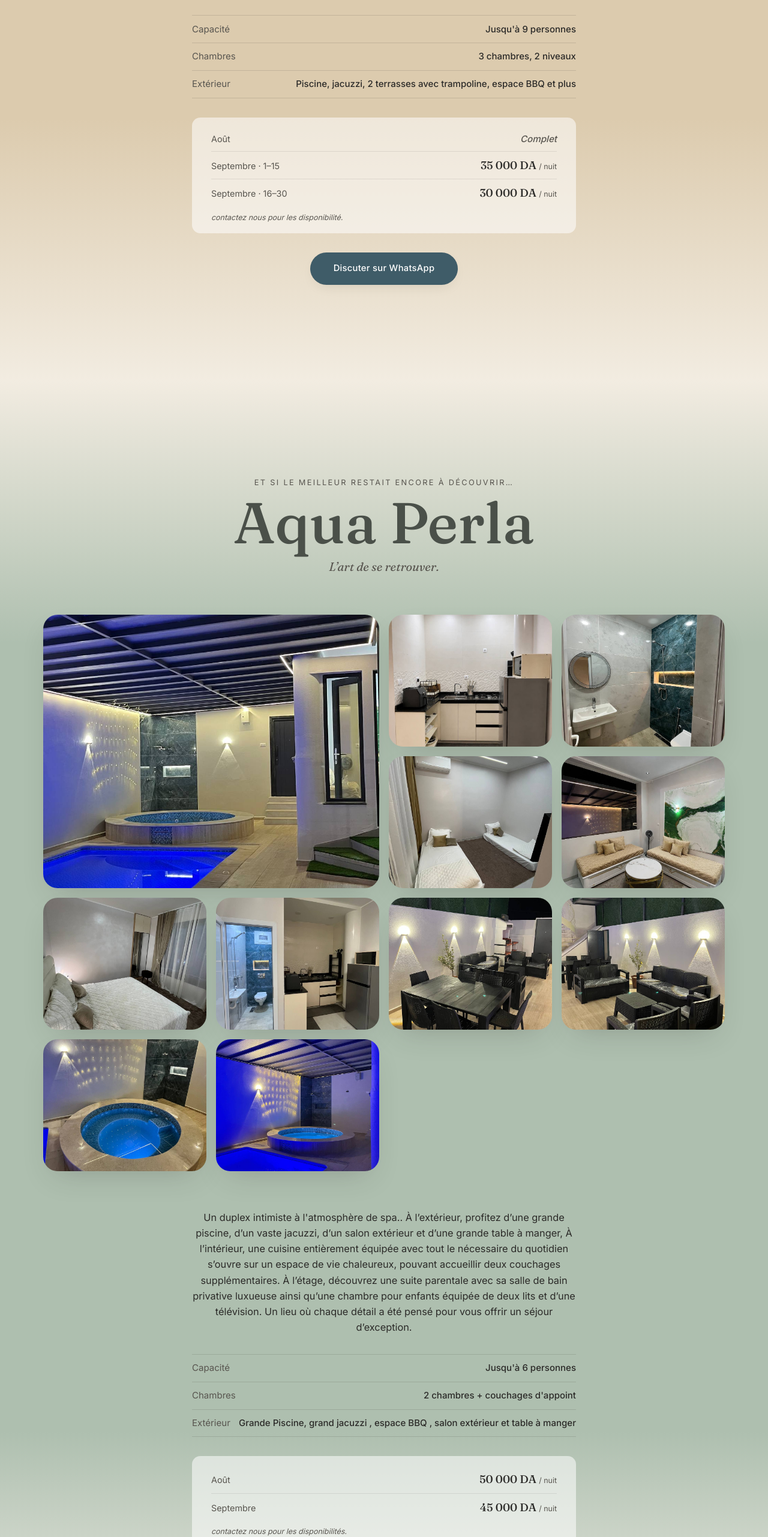
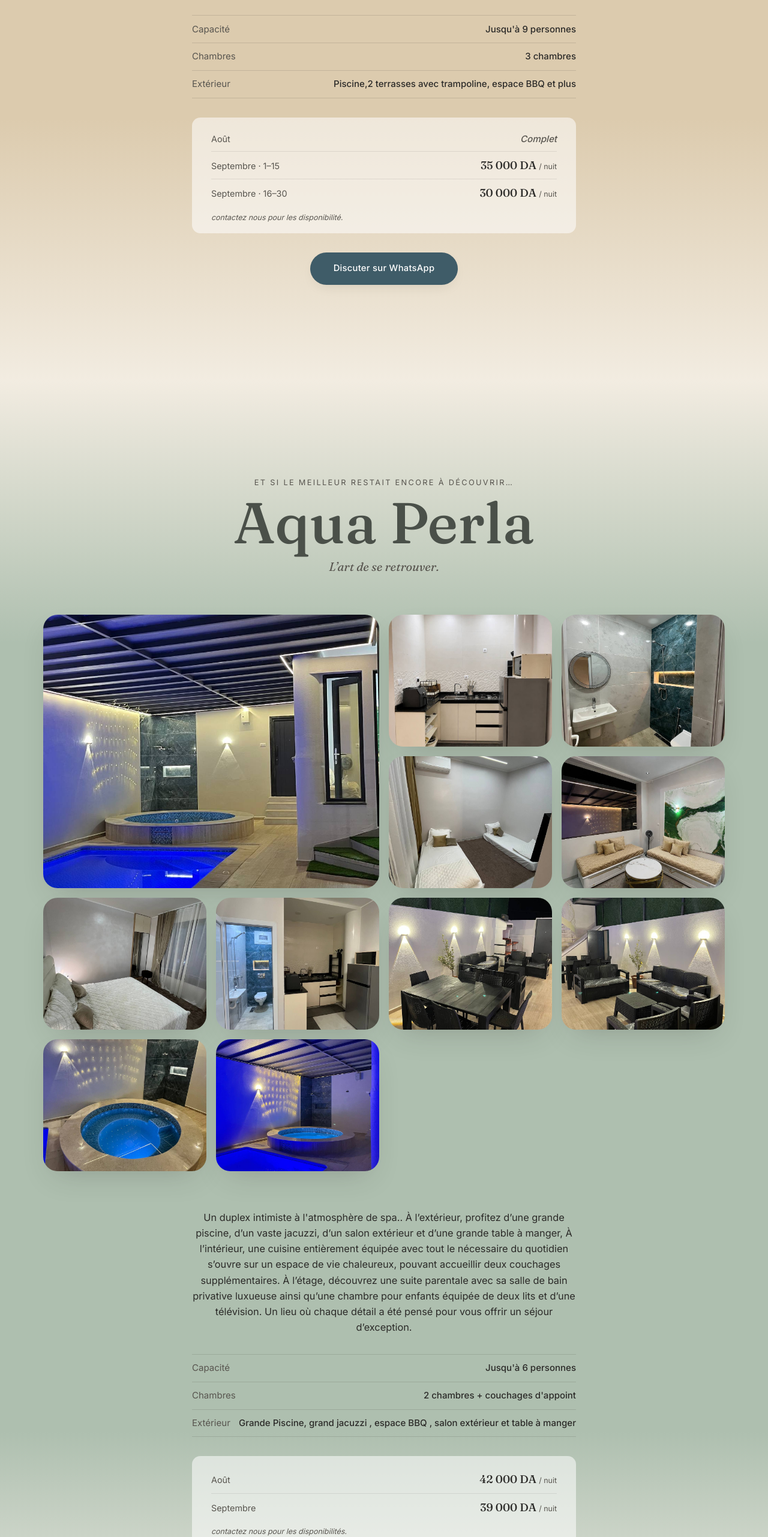
Before and after one commit to imene-sal/perla-website, a plain HTML site: page index.html in a window 1280 px wide. Shown: the part 3360-5923 px from the top of the page at 60% size. Drawn offline with Linux system fonts and the light colour scheme; a web font is replaced by a local one.

Commit message:
Update Aqua Perla prices

```diff
--- a/index.html
+++ b/index.html
@@ -94,8 +94,8 @@
 
         <ul class="property-facts">
           <li><span class="fact-label">Capacité</span><span class="fact-value">Jusqu'à 9 personnes</span></li>
-          <li><span class="fact-label">Chambres</span><span class="fact-value">3 chambres, 2 niveaux</span></li>
-          <li><span class="fact-label">Extérieur</span><span class="fact-value">Piscine, jacuzzi, 2 terrasses avec trampoline, espace BBQ et plus </span></li>
+          <li><span class="fact-label">Chambres</span><span class="fact-value">3 chambres</span></li>
+          <li><span class="fact-label">Extérieur</span><span class="fact-value">Piscine,2 terrasses avec trampoline, espace BBQ et plus </span></li>
         </ul>
 
         <div class="property-pricing">
@@ -171,11 +171,11 @@
         <div class="property-pricing">
           <div class="price-row">
             <span class="price-period">Août</span>
-            <span class="price-value">50 000 DA <span class="price-unit">/ nuit</span></span>
+            <span class="price-value">42 000 DA <span class="price-unit">/ nuit</span></span>
           </div>
           <div class="price-row">
             <span class="price-period">Septembre</span>
-            <span class="price-value">45 000 DA <span class="price-unit">/ nuit</span></span>
+            <span class="price-value">39 000 DA <span class="price-unit">/ nuit</span></span>
           </div>
           <p class="price-note">contactez nous pour les disponibilités.</p>
         </div>
```
